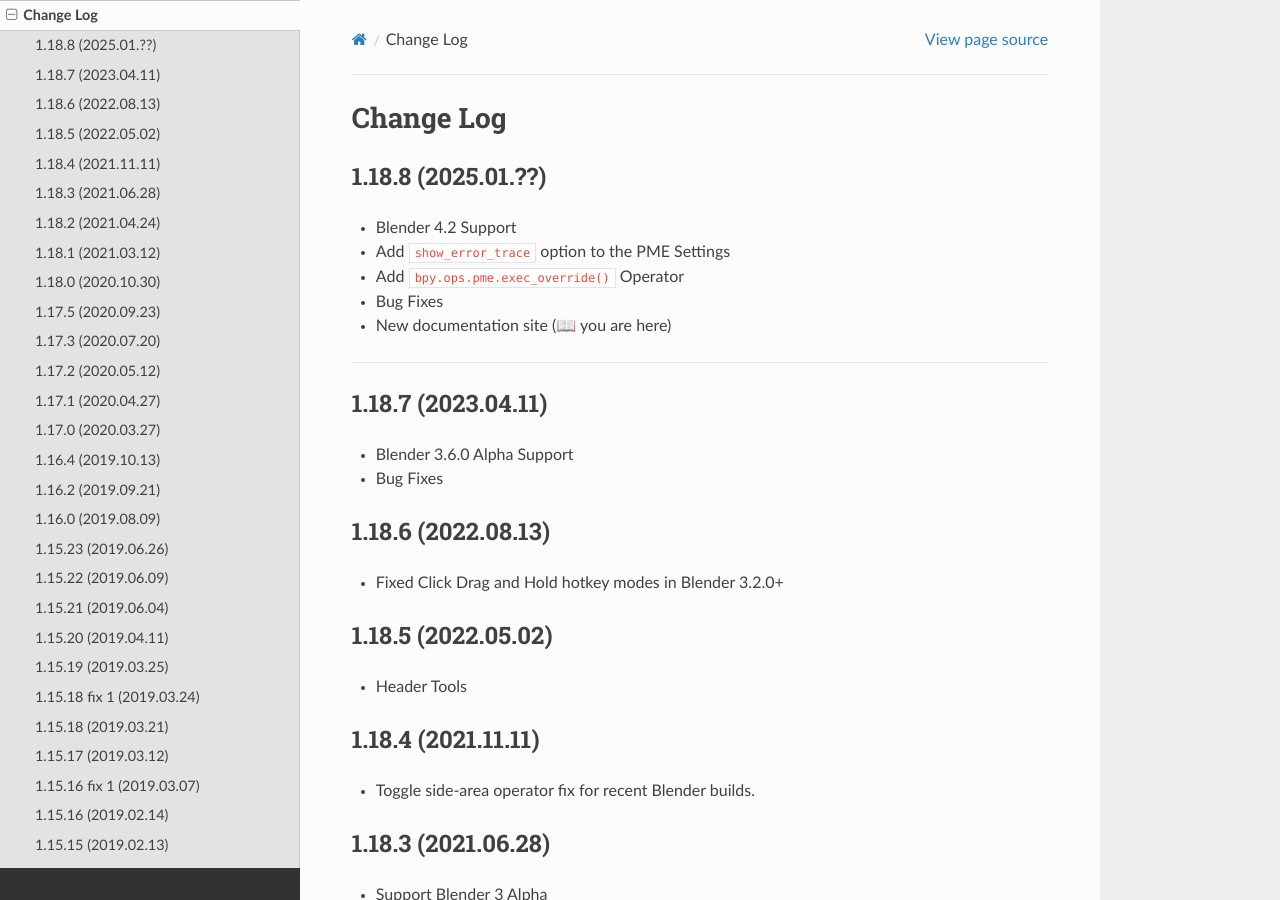
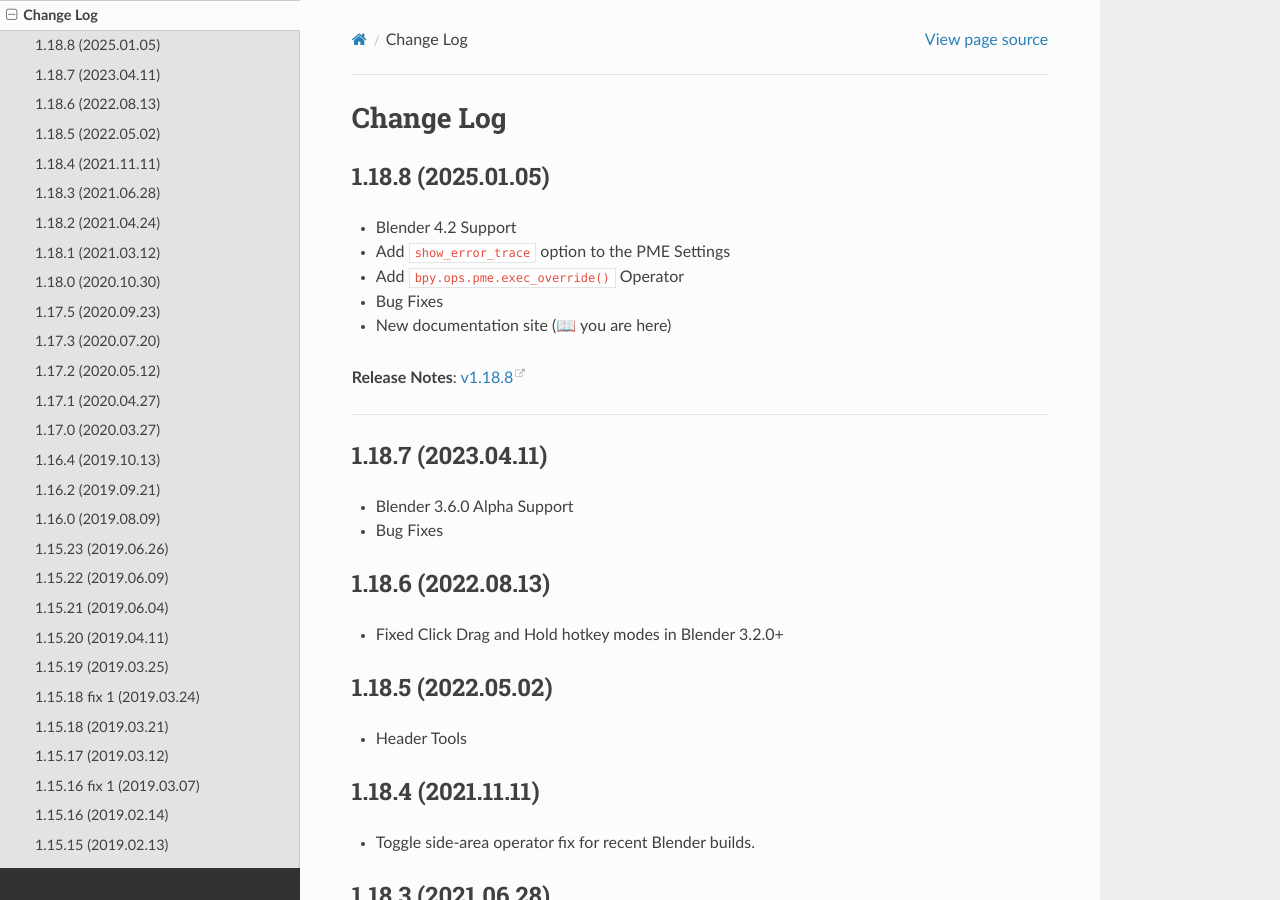
Before and after one commit to Pluglug/pme-docs, a Sphinx documentation site: the page built from docs/source/support_community/changelog.rst, in a window 1280 px wide and 900 px high. Built offline with Sphinx 7.4.7 and the Read the Docs theme 3.1.0, drawn with Linux system fonts in a browser that asks for light colours.

Commit message:
Update changelog for version 1.18.8 release with new features and release notes

```diff
--- a/docs/source/support_community/changelog.rst
+++ b/docs/source/support_community/changelog.rst
@@ -3,13 +3,16 @@
 Change Log
 ==========
 
-1.18.8 (2025.01.??)
+1.18.8 (2025.01.05)
 ---------------------
+
 - Blender 4.2 Support
 - Add ``show_error_trace`` option to the PME Settings
 - Add ``bpy.ops.pme.exec_override()`` Operator
 - Bug Fixes
 - New documentation site (📖 you are here)
+
+**Release Notes**: `v1.18.8 <https://github.com/Pluglug/pie-menu-editor-fork/releases/tag/v1.18.8>`_
 
 ----
 
```
